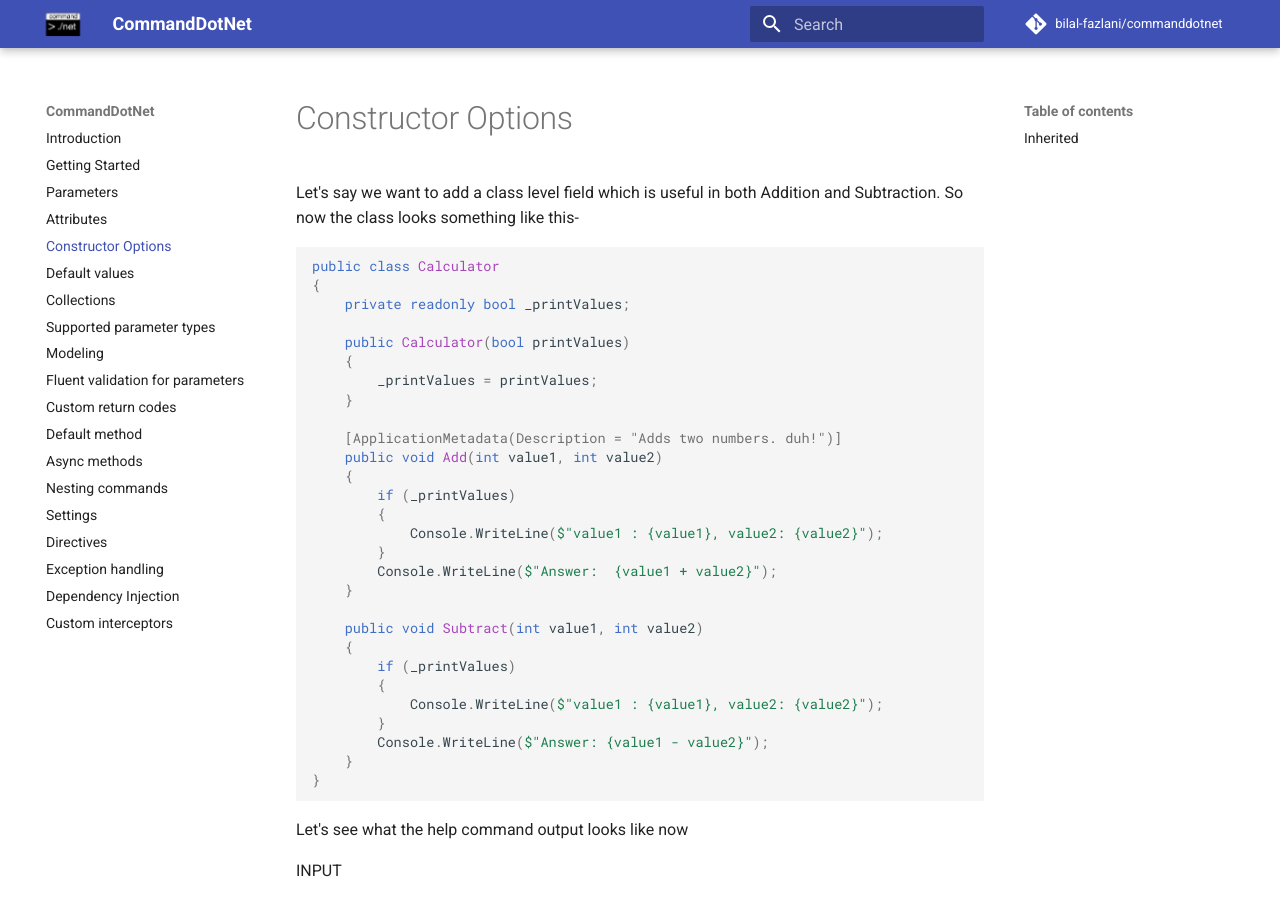
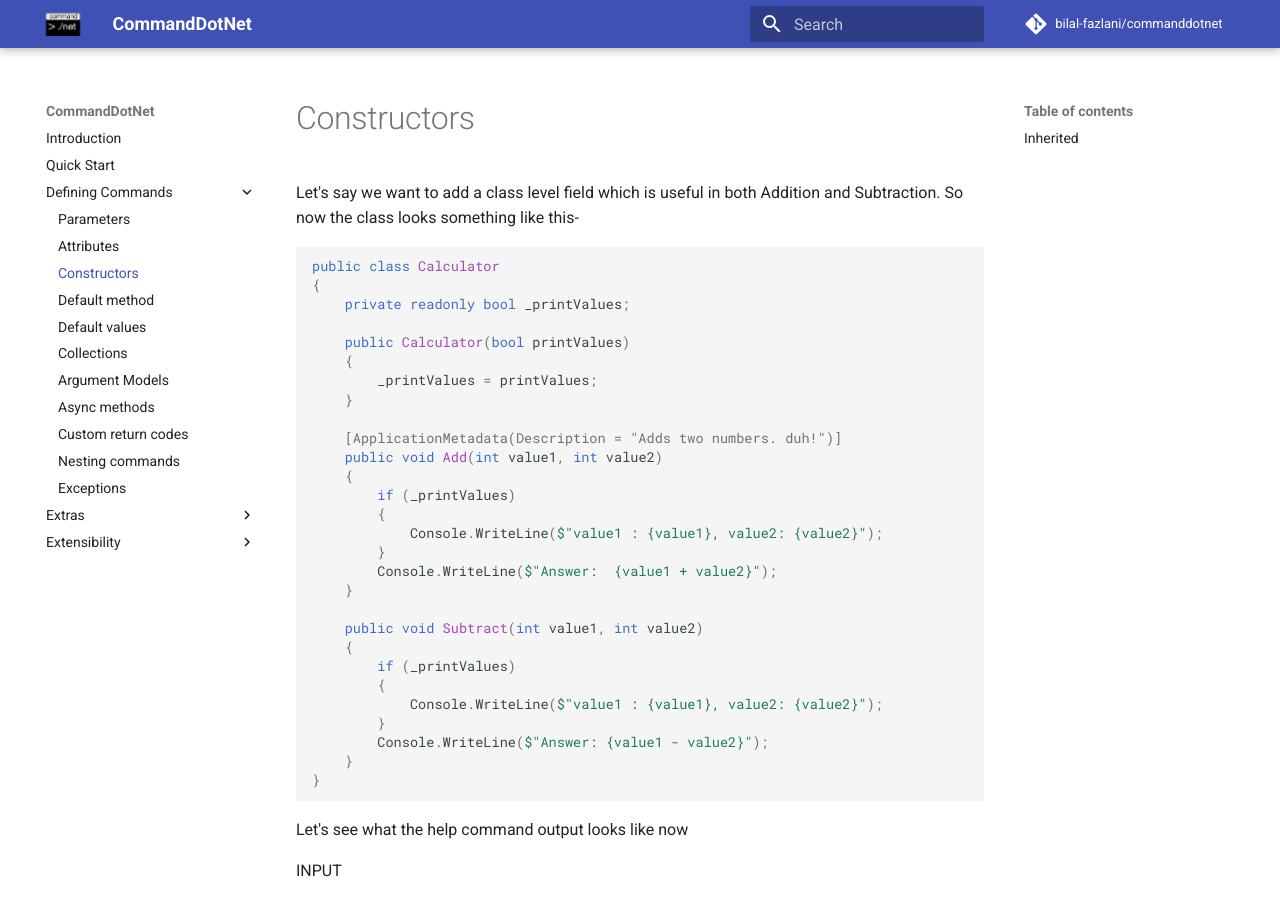
Before and after one commit to bilal-fazlani/commanddotnet, an MkDocs documentation site: the page built from docs/constructors.md, in a window 1280 px wide and 900 px high. Built offline with MkDocs 1.6.1 and Material for MkDocs 9.7.7, drawn with Linux system fonts in a browser that asks for light colours; comment, search, counter and statistics services are not loaded.

Commit message:
DOCS: organised pages in a logical hierarchy
fixes #147

```diff
--- a/mkdocs.yml
+++ b/mkdocs.yml
@@ -4,24 +4,27 @@ repo_url: 'https://github.com/bilal-fazlani/commanddotnet'
 site_url: https://bilal-fazlani.github.io/commanddotnet
 nav:
     - Introduction: index.md
-    - Getting Started: getting-started.md
-    - Parameters: parameters.md
-    - Attributes: attributes.md
-    - Constructor Options: constructor-options.md
-    - Default values: default-values.md
-    - Collections: collections.md
-    - Supported parameter types: supported-parameter-types.md
-    - Modeling: modeling.md
-    - Fluent validation for parameters: fluent-validation-for-parameters.md
-    - Custom return codes: custom-return-codes.md
-    - Default method: default-method.md
-    - Async methods: async-methods.md
-    - Nesting commands: nesting-commands.md
-    - Settings: settings.md
-    - Directives: directives.md
-    - Exception handling: exception-handling.md
-    - Dependency Injection: dependency-injection.md
-    - Custom interceptors: custom-interceptors.md
+    - Quick Start: quick-start.md
+    - Defining Commands:
+      - Parameters: parameters.md
+      - Attributes: attributes.md
+      - Constructors: constructors.md
+      - Default method: default-method.md
+      - Default values: default-values.md
+      - Collections: collections.md
+      - Argument Models: argument-models.md
+      - Async methods: async-methods.md
+      - Custom return codes: custom-return-codes.md
+      - Nesting commands: nesting-commands.md
+      - Exceptions: exceptions.md
+    - Extras:
+      - Directives: directives.md
+      - Fluent validation for parameters: fluent-validation-for-parameters.md
+      - Settings: settings.md
+    - Extensibility:
+      - Dependency Injection: dependency-injection.md
+      - Parameter types: parameter-types.md
+      - Custom interceptors: custom-interceptors.md
 # theme: readthedocs
 theme:
   name: 'material'
```
Also changed, not shown: docs/argument-models.md (renamed from docs/modeling.md), docs/constructors.md (renamed from docs/constructor-options.md), docs/exceptions.md (renamed from docs/exception-handling.md), docs/parameter-types.md (renamed from docs/supported-parameter-types.md), docs/quick-start.md (renamed from docs/getting-started.md).
